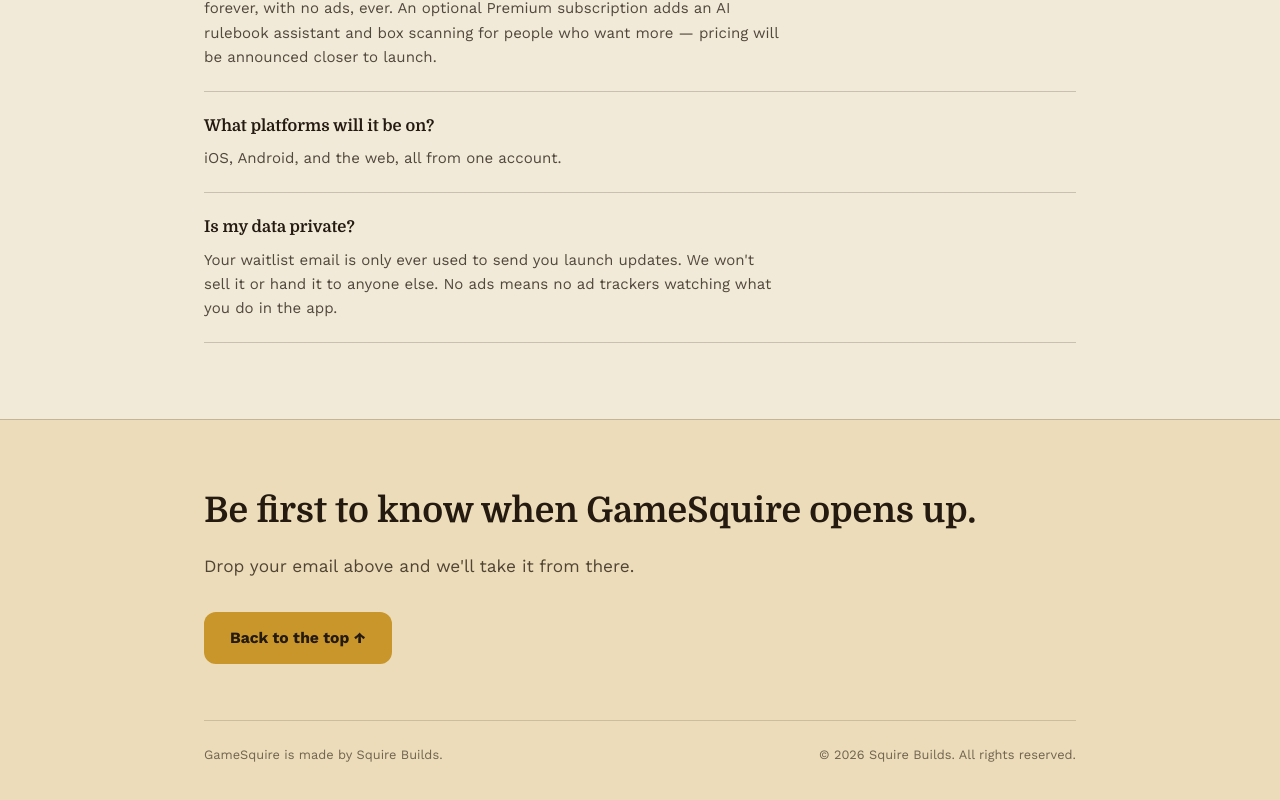
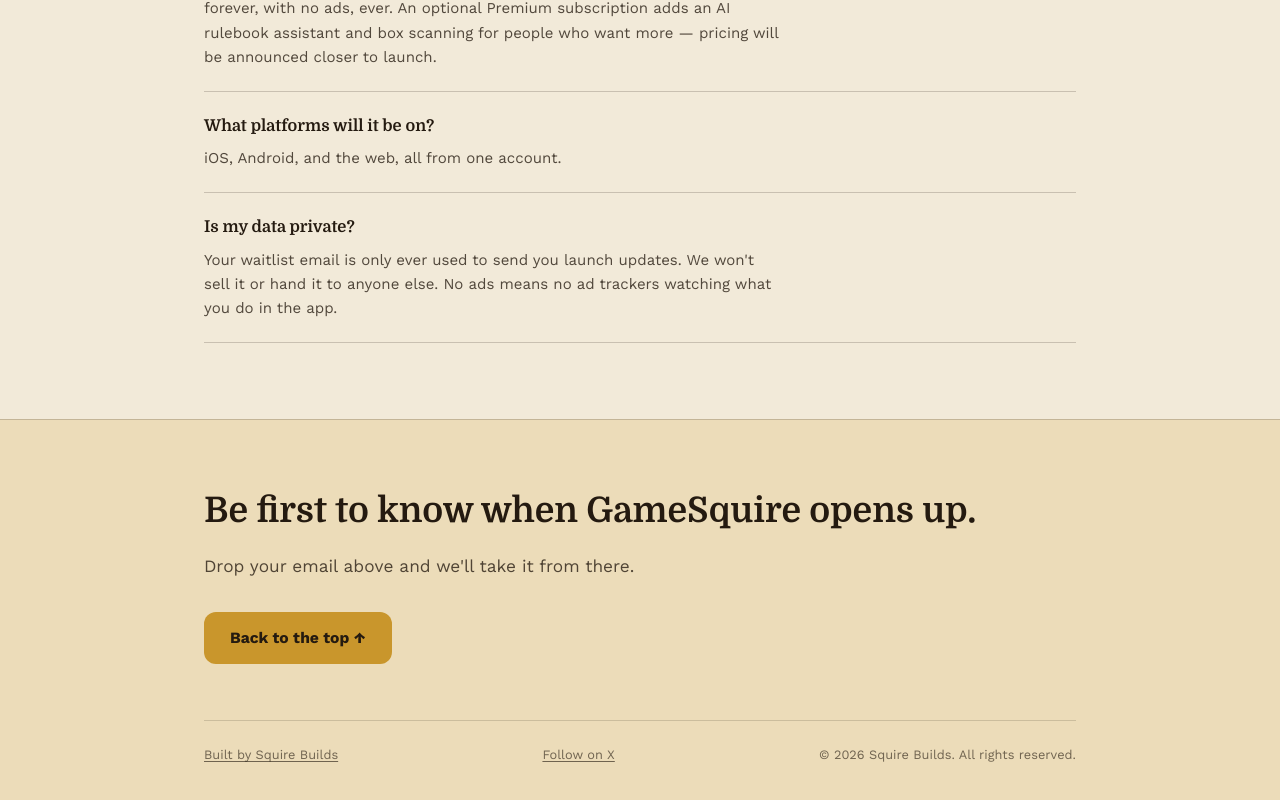
Before and after one commit to Printerpapier/gamesquire-site, a plain HTML site: page index.html in a window 1280 px wide. Shown: the part 2625-3425 px from the top of the page. Drawn offline with nearby package versions, Linux system fonts and the light colour scheme.

Commit message:
Add Squire Builds and X profile links to site footer

```diff
--- a/index.html
+++ b/index.html
@@ -651,7 +651,8 @@
     <a class="btn-gold" style="display:inline-block; text-decoration:none; line-height:52px; padding:0 26px;" href="#top">Back to the top &uarr;</a>
 
     <div class="footer-meta">
-      <span>GameSquire is made by Squire Builds.</span>
+      <span><a href="https://squirebuilds.com">Built by Squire Builds</a></span>
+      <span><a href="https://x.com/SquireBuilds" target="_blank" rel="noopener">Follow on X</a></span>
       <span>&copy; 2026 Squire Builds. All rights reserved.</span>
     </div>
   </div>
```
